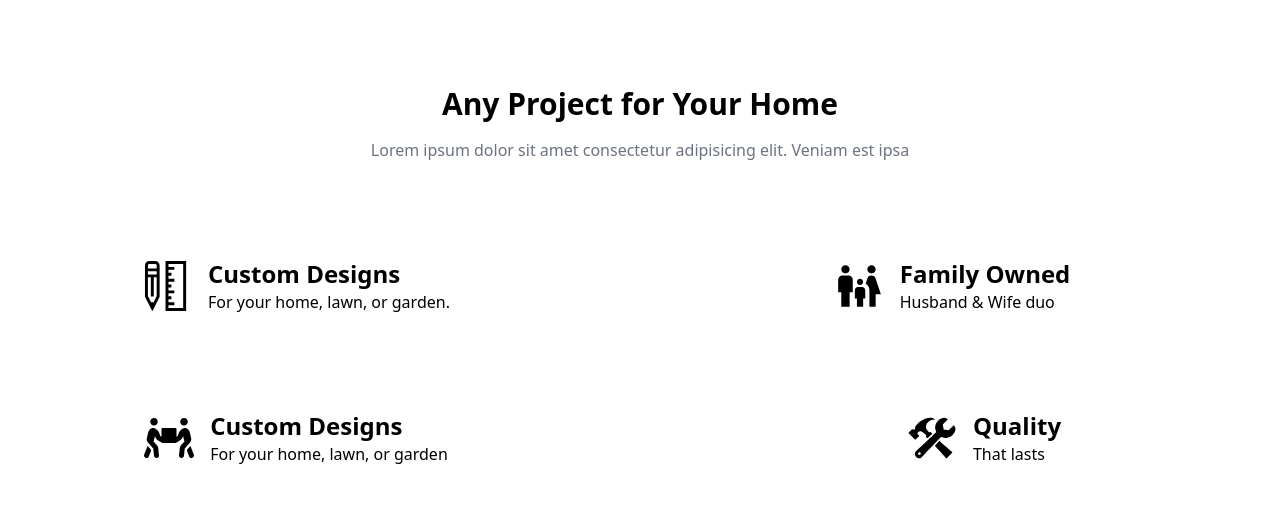
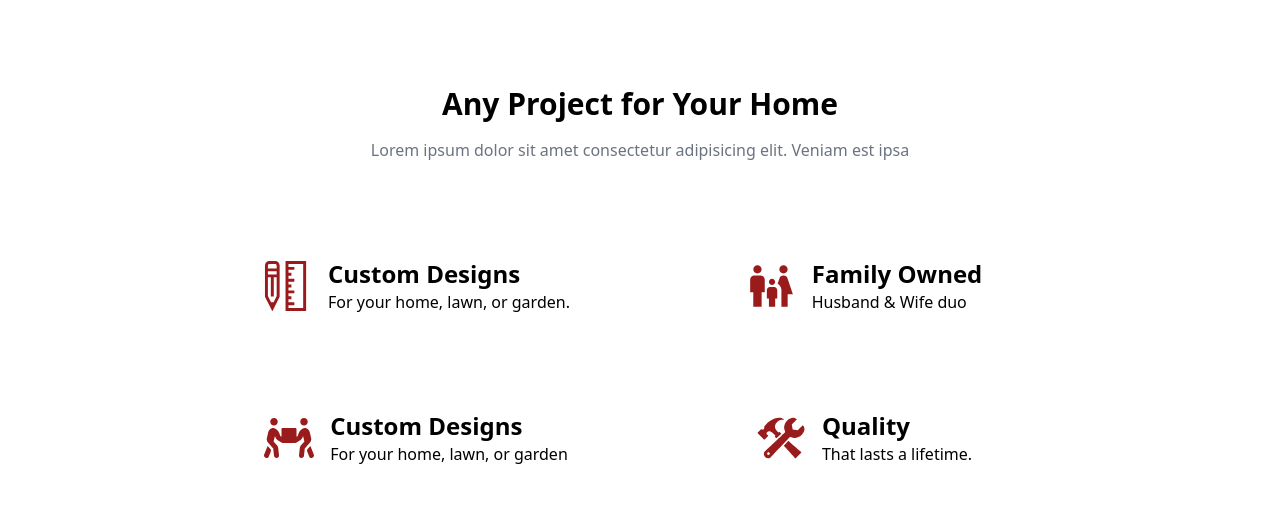
Before and after one commit to Nicholas-Abell/handy_man, a React (Create React App) app: page / in a window 1280 px wide. Shown: the part 1492-2008 px from the top of the page. Built offline with nearby package versions, Linux system fonts and the light colour scheme.

Commit message:
broke Icon holder into component, minor style changes

```diff
--- /dev/null
+++ b/src/components/IconBanner.js
@@ -0,0 +1,53 @@
+import React from 'react';
+
+//icons
+import { TfiRulerPencil } from 'react-icons/tfi';
+import { FaPeopleCarry } from 'react-icons/fa';
+import { MdOutlineFamilyRestroom } from 'react-icons/md';
+import { IoIosConstruct } from 'react-icons/io';
+
+const IconBanner = () => {
+    return (
+        <div className='bg-white w-full flex flex-col justify-center items-center lg:px-48 py-24 gap-24'>
+            <div className='text-center'>
+                <h1 className='font-bold text-3xl p-4'>Any Project for Your Home</h1>
+                <p className='text-gray-500'>Lorem ipsum dolor sit amet consectetur adipisicing elit. Veniam est ipsa</p>
+            </div>
+            <div className='flex flex-col md:flex-row gap-24 md:gap-0 items-center justify-center w-full'>
+                <div className='flex flex-col gap-24 w-full'>
+                    <div className='w-full flex flex-wrap pl-[25%] md:p-0 md:justify-center items-center gap-4'>
+                        <TfiRulerPencil size={50} className='text-red-800' />
+                        <div>
+                            <h2 className='font-bold text-2xl'>Custom Designs</h2>
+                            <p>For your home, lawn, or garden.</p>
+                        </div>
+                    </div>
+                    <div className='w-full flex flex-wrap pl-[25%] md:p-0 md:justify-center items-center gap-4'>
+                        <FaPeopleCarry size={50} className='text-red-800' />
+                        <div>
+                            <h2 className='font-bold text-2xl'>Custom Designs</h2>
+                            <p>For your home, lawn, or garden</p>
+                        </div>
+                    </div>
+                </div>
+                <div className='w-full flex flex-col gap-24'>
+                    <div className='w-full flex flex-wrap pl-[25%] md:p-0 md:justify-center items-center gap-4'>
+                        <MdOutlineFamilyRestroom size={50} className='text-red-800' />
+                        <div>
+                            <h2 className='font-bold text-2xl'>Family Owned</h2>
+                            <p>Husband & Wife duo</p>
+                        </div>
+                    </div>
+                    <div className='w-full flex pl-[25%] md:p-0 md:justify-center items-center gap-4'>
+                        <IoIosConstruct size={50} className='text-red-800' />
+                        <div>
+                            <h2 className='font-bold text-2xl'>Quality</h2>
+                            <p>That lasts a lifetime.</p>
+                        </div>
+                    </div>
+                </div>
+            </div>
+        </div>)
+}
+
+export default IconBanner
--- a/src/pages/Home.js
+++ b/src/pages/Home.js
@@ -5,11 +5,7 @@ import Footer from '../components/Footer';
 import AboutUs from '../components/AboutUs';
 import CardHolder from '../components/CardHolder';
 import deck2 from '../assets/images/deck_1.jpg';
-//icons
-import { TfiRulerPencil } from 'react-icons/tfi';
-import { FaPeopleCarry } from 'react-icons/fa';
-import { MdOutlineFamilyRestroom } from 'react-icons/md';
-import { IoIosConstruct } from 'react-icons/io';
+import IconBanner from '../components/IconBanner';
 
 const Home = () => {
     const [isInView1, setIsInView1] = useState(false);
@@ -40,46 +36,7 @@ const Home = () => {
             <Hero />
             <AboutUs />
             <CardHolder />
-            <div className='bg-white w-full flex flex-col justify-center items-center py-24 gap-24'>
-                <div className='text-center'>
-                    <h1 className='font-bold text-3xl p-4'>Any Project for Your Home</h1>
-                    <p className='text-gray-500'>Lorem ipsum dolor sit amet consectetur adipisicing elit. Veniam est ipsa</p>
-                </div>
-                <div className='flex flex-col md:flex-row gap-24 items-center justify-center w-full'>
-                    <div className='flex flex-col justify-between items-center gap-24 w-full'>
-                        <div className='w-full flex flex-wrap pl-[25%] md:p-0 md:justify-center items-center gap-4'>
-                            <TfiRulerPencil size={50} />
-                            <div>
-                                <h2 className='font-bold text-2xl'>Custom Designs</h2>
-                                <p>For your home, lawn, or garden.</p>
-                            </div>
-                        </div>
-                        <div className='w-full flex flex-wrap pl-[25%] md:p-0 md:justify-center items-center gap-4'>
-                            <FaPeopleCarry size={50} />
-                            <div>
-                                <h2 className='font-bold text-2xl'>Custom Designs</h2>
-                                <p>For your home, lawn, or garden</p>
-                            </div>
-                        </div>
-                    </div>
-                    <div className='w-full flex flex-col justify-between items-center gap-24'>
-                        <div className='w-full flex flex-wrap pl-[25%] md:p-0 md:mr-16 md:justify-center items-center gap-4'>
-                            <MdOutlineFamilyRestroom size={50} />
-                            <div>
-                                <h2 className='font-bold text-2xl'>Family Owned</h2>
-                                <p>Husband & Wife duo</p>
-                            </div>
-                        </div>
-                        <div className='w-full flex flex-wrap pl-[25%] md:p-0 md:justify-center items-center gap-4'>
-                            <IoIosConstruct size={50} />
-                            <div>
-                                <h2 className='font-bold text-2xl'>Quality</h2>
-                                <p>That lasts</p>
-                            </div>
-                        </div>
-                    </div>
-                </div>
-            </div>
+            <IconBanner />
             <div className='w-full flex' >
                 <div className='flex justify-center items-center w-[50%]'>
                     <h1 ref={ref1} className={`${isInView1 ? "slide-in-bottom" : "invisible"
```
